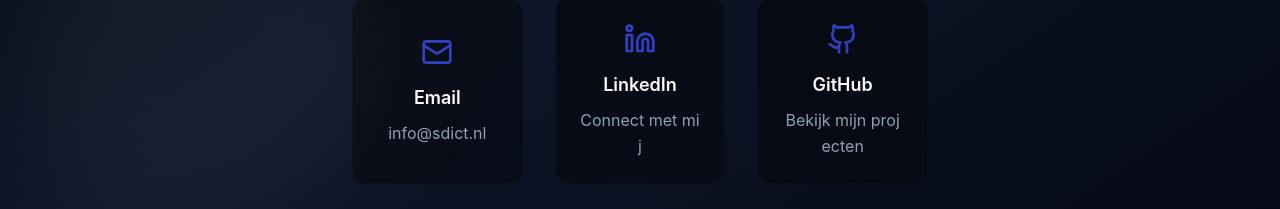
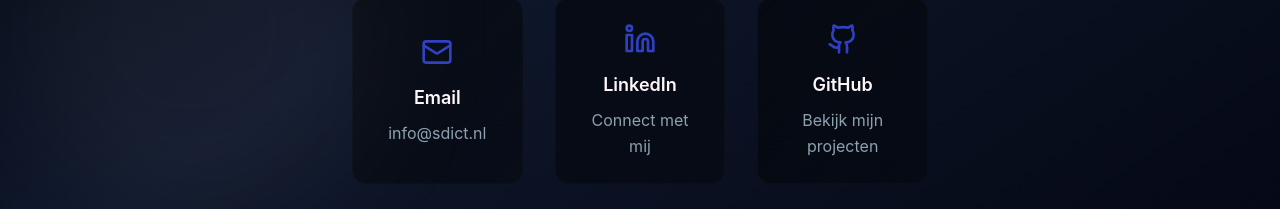
Before and after one commit to samd909/sam_website, a React (Vite) app in the folder sam/: page /contact in a window 1280 px wide. Shown: the part 577-786 px from the top of the page. Built offline with nearby package versions, Linux system fonts and the light colour scheme.

Commit message:
adsadasd
sadsadasd

```diff
--- a/sam/src/components/contact-section.jsx
+++ b/sam/src/components/contact-section.jsx
@@ -77,7 +77,7 @@
                 <h3 className="font-semibold text-base sm:text-lg text-foreground group-hover:text-primary transition-colors">
                     {contact.label}
                 </h3>
-                <p className="text-sm sm:text-base text-muted-foreground break-all leading-relaxed mt-2">
+                <p className="text-sm sm:text-base text-muted-foreground leading-relaxed mt-2">
                     {contact.text}
                 </p>
                 </a>
```
